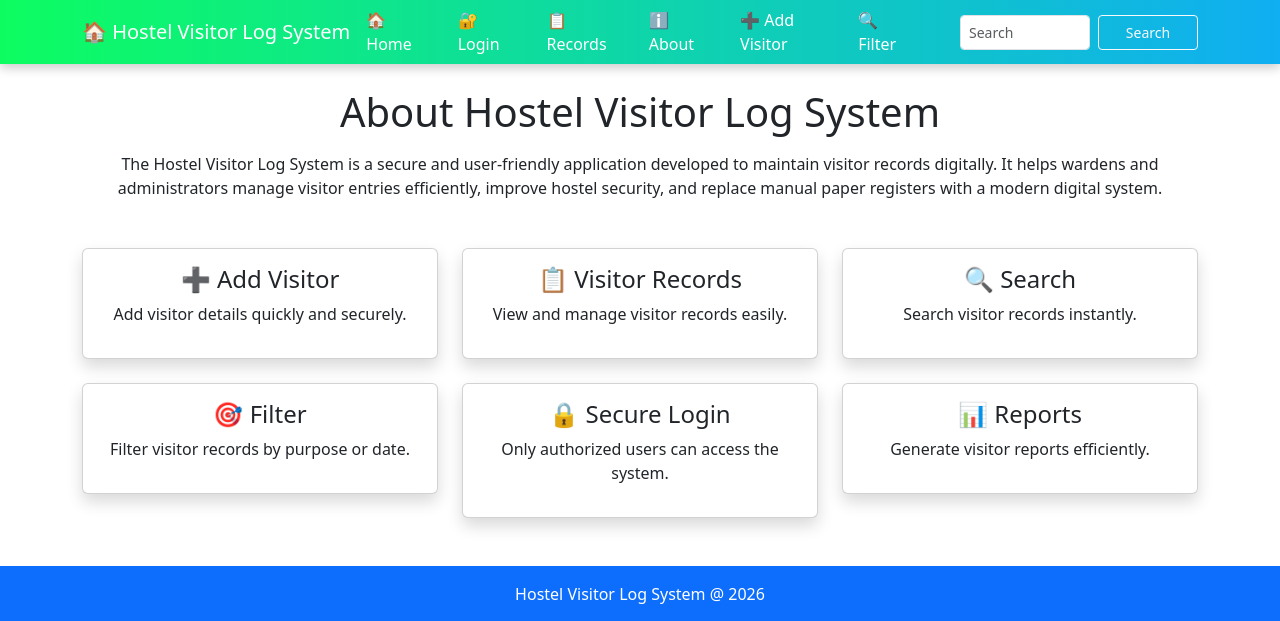
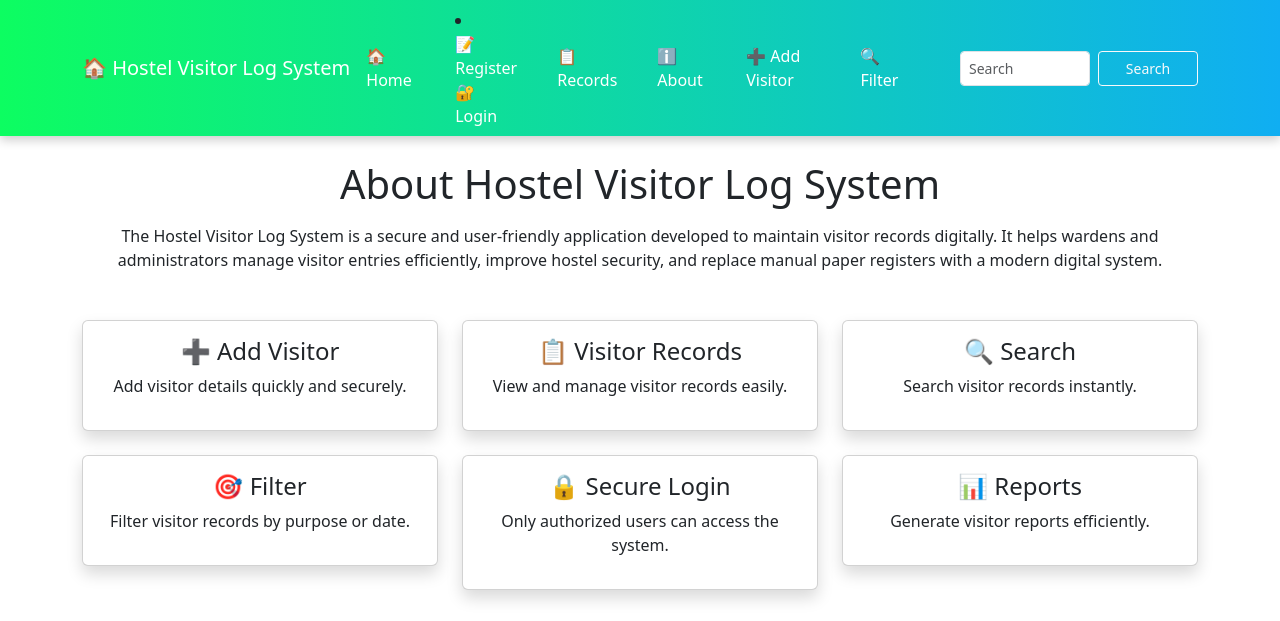
Before and after one commit to biradarvaishnavi444-png/python-training, a Flask app: page /about in a window 1280 px wide. Shown: the top 621 px of the page. Run offline with Flask 3, Linux system fonts and the light colour scheme.

Commit message:
Add registration link and improve user session display in navigation

```diff
--- a/templates/base.html
+++ b/templates/base.html
@@ -38,7 +38,10 @@ footer {
                <a class="nav-link" href="/">🏠 Home </a>
 
                {% if not session.get('username')%}
+               <li class="nav-item">
+                <a class="nav-link" href="/register">📝 Register </a>
                <a class="nav-link" href="/login">🔐 Login </a>
+                </li>
                {% endif %}
 
                <a class="nav-link " href="/records">📋 Records </a>
@@ -54,8 +57,12 @@ footer {
                     <button class="btn btn-outline-light btn-sm" style="width:100px; height:35px" type="submit">Search</button>
                 </form>
                 {% if session.get('username') %}
-                <span class="text-white">👤 {{ session.get('username') }}</span>
+                <li class="nav-item">
+                    <span class="text-white">👤 {{ session.get('username') }}</span>
                 <a class="nav-link" href="/logout">🔓 Logout </a>
+                </li>
+                {% endif %}
+                {% if session.get('username') == 'admin' %}
                 {% endif %}
             </div>
             </div>
```
